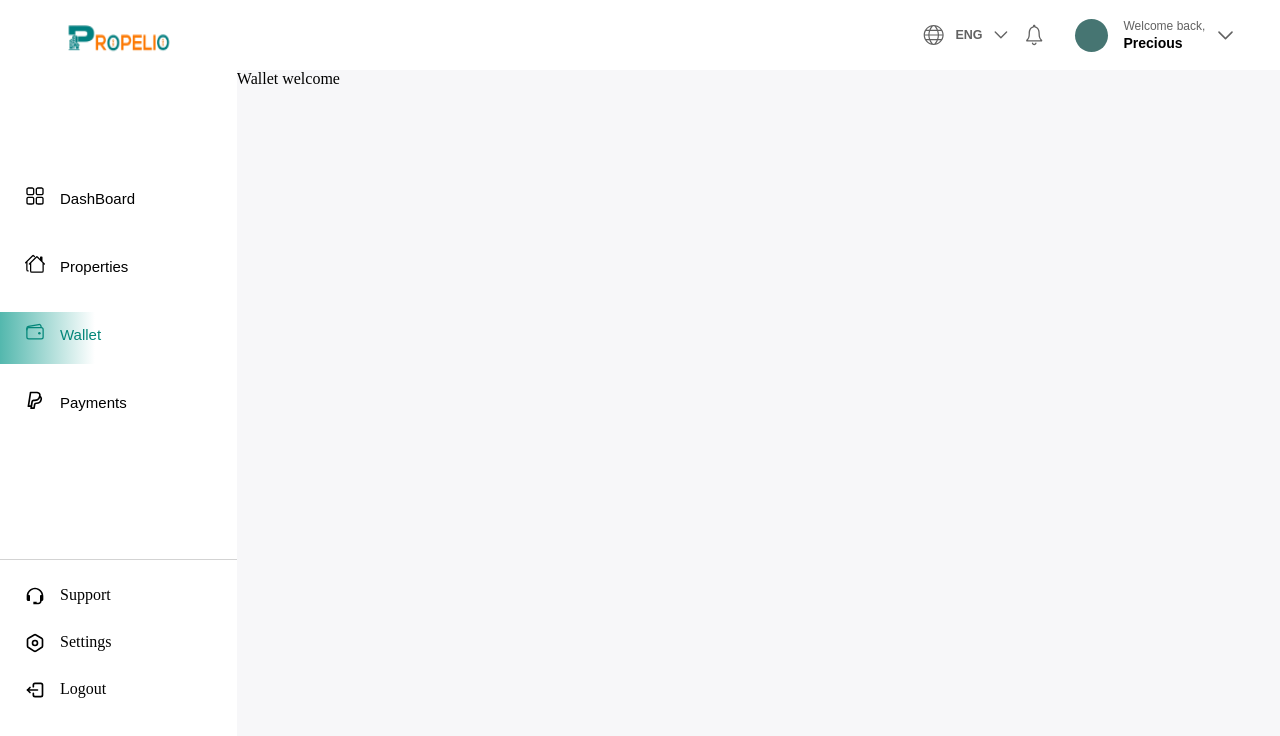
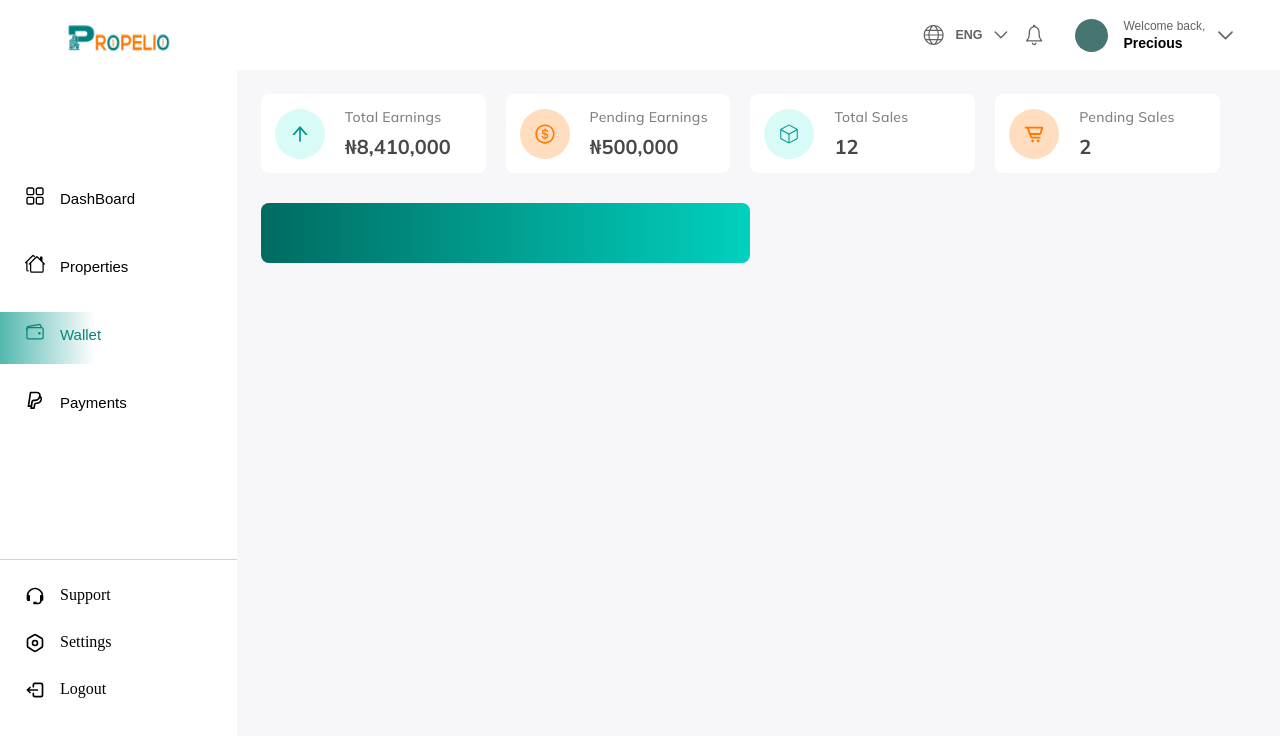
Before and after one commit to Ibrahim3695/propelio-project, a React (Vite) app: page /#/wallet in a window 1280 px wide. Shown: the top 736 px of the page. Built offline with nearby package versions, Linux system fonts and the light colour scheme; a web font is replaced by a local one.

Commit message:
update wallet

```diff
--- a/src/walletComponent/Wallet.css
+++ b/src/walletComponent/Wallet.css
@@ -0,0 +1,92 @@
+.wallet_body{
+    width: 100%;
+    height: 100%;
+    overflow-y: auto;
+    padding: 24px 40px 20px 24px;
+    display: flex;
+    flex-direction: column;
+    gap: 30px;
+}
+
+.wallet_top_card_container{
+    width: 100%;
+    display: flex;
+    flex-wrap: wrap;
+    gap: 20px;
+    /* background-color: yellow; */
+}
+
+.wallet_top_card{
+    width: calc(25% - 20px);
+    background-color: #fff;
+    border-radius: 8px;
+    display: flex;
+    justify-content: space-between;
+    padding: 14px;
+    align-items: center;
+}
+
+.wallet_top_card_icon_container{
+    width: 50px;
+    height: 50px;
+    border-radius: 100%;
+    display: flex;
+    align-items: center;
+    justify-content: center;
+    font-size: 22px;
+}
+
+.TE{
+    background-color: #D8FBF8;
+    color: #009688;
+}
+
+.PE{
+    background-color: #FFDDBE;
+    color: #FF7900;
+}
+
+.TS{
+    background-color: #D8FBF8;
+    color: #009688;
+}
+
+.PS{
+    background-color: #FFDDBE;
+    color: #FF7900;
+}
+
+.wallet_top_card_text_container{
+    width: calc(100% - 70px);
+    display: flex;
+    flex-direction: column;
+    gap: 8px;
+}
+
+.wallet_top_card_text_container p{
+    color: #808080;
+    font-family: "Mulish", sans-serif;
+    font-size: 14px;
+    font-weight: 500;
+    letter-spacing: 0.25px;
+    text-align: left;
+}
+
+.wallet_top_card_text_container h3{
+    width: 100%;
+    overflow: hidden;
+    white-space: nowrap;
+    text-overflow: ellipsis;
+    color: #484848;
+    font-family: "Mulish", sans-serif;
+    font-size: 20px;
+    font-weight: bold;
+    text-align: left;
+}
+
+.wallet_balance_container{
+    width: 50%;
+    height: 60px;
+    background: linear-gradient(to right, #006B61,#00D1BE);
+    border-radius: 8px;
+}
--- a/src/walletComponent/Wallet.jsx
+++ b/src/walletComponent/Wallet.jsx
@@ -1,8 +1,56 @@
-import React from 'react'
+import React from 'react';
+import './Wallet.css';
+import { MdAttachMoney } from 'react-icons/md';
+import { AiOutlineArrowUp } from 'react-icons/ai';
+import { AiOutlineDollar } from "react-icons/ai";
+import { BiCartAlt } from "react-icons/bi";
+import { PiCubeLight } from "react-icons/pi";
 
 const Wallet = () => {
   return (
-    <div>Wallet welcome</div>
+    <>
+      <div className='wallet_body'>
+        <section className='wallet_top_card_container'>
+          <article className='wallet_top_card'>
+            <div className='wallet_top_card_icon_container TE'>
+              <AiOutlineArrowUp/>
+            </div>
+            <div className='wallet_top_card_text_container'>
+              <p>Total Earnings</p>
+              <h3>₦8,410,000</h3>
+            </div>
+          </article>
+          <article className='wallet_top_card'>
+            <div className='wallet_top_card_icon_container PE'>
+              <AiOutlineDollar/>
+            </div>
+            <div className='wallet_top_card_text_container'>
+              <p>Pending Earnings</p>
+              <h3>₦500,000</h3>
+            </div>
+          </article>
+          <article className='wallet_top_card'>
+            <div className='wallet_top_card_icon_container TS'>
+              <PiCubeLight/>
+            </div>
+            <div className='wallet_top_card_text_container'>
+              <p>Total Sales</p>
+              <h3>12</h3>
+            </div>
+          </article>
+          <article className='wallet_top_card'>
+            <div className='wallet_top_card_icon_container PS'>
+              <BiCartAlt/>
+            </div>
+            <div className='wallet_top_card_text_container'>
+              <p>Pending Sales</p>
+              <h3>2</h3>
+            </div>
+          </article>
+        </section>
+        <section className='wallet_balance_container'></section>
+      </div>
+    </>
   )
 }
 
```
Also changed, not shown: src/assets/money-recive.png (added).
